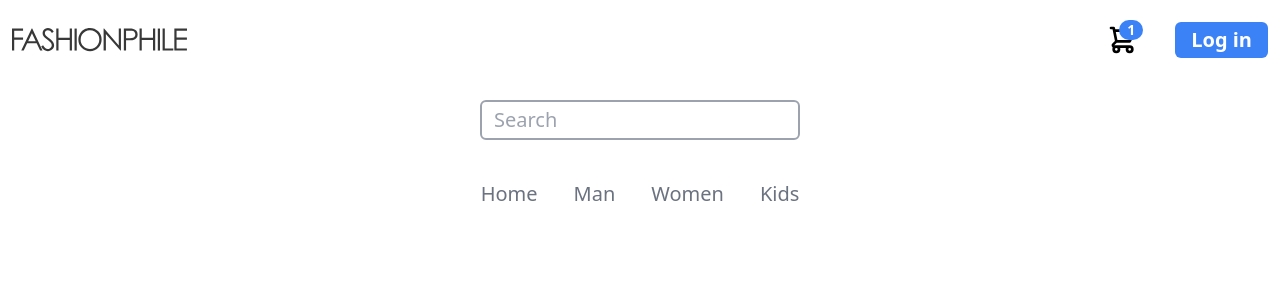
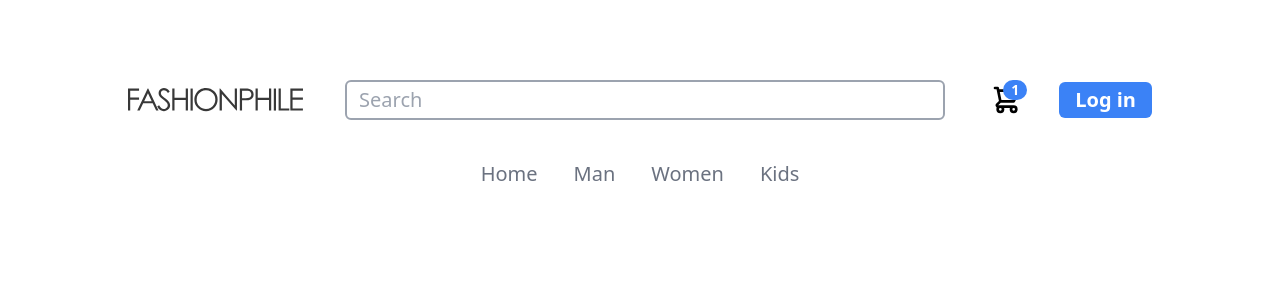
Before and after one commit to Shobhit-Mishra-02/ecom-on-nextjs, a Next.js app: page / in a window 1280 px wide. Shown: the top 300 px of the page. Built offline with nearby package versions, Linux system fonts and the light colour scheme.

Commit message:
added responsive design for the nav bar

```diff
--- a/components/Nav.jsx
+++ b/components/Nav.jsx
@@ -188,7 +188,7 @@ const Navigation = () => {
         </div>
       </div>
 
-      <div className="hidden sm:block">
+      <div className="hidden sm:block lg:mt-14 xl:mt-20">
         <ul className="flex justify-between align-middle items-center mt-5">
           <li className="cursor-pointer">
             <svg
@@ -255,6 +255,13 @@ const Navigation = () => {
               </defs>
             </svg>
           </li>
+          <li className="hidden lg:block">
+            <input
+              type="text"
+              placeholder="Search"
+              className="border-2 border-gray-400 rounded-md px-3 py-1 w-96 focus:outline-blue-500 xl:w-[600px]"
+            />
+          </li>
           <li className="flex space-x-8 justify-center items-center align-middle">
             <CartIcon />
             <button className="bg-blue-500 px-4 py-1 rounded-md font-semibold text-white hover:bg-blue-600">
@@ -267,16 +274,16 @@ const Navigation = () => {
           <input
             type="text"
             placeholder="Search"
-            className="border-2 border-gray-400 rounded-md px-3 py-1 mt-10 w-80"
+            className="border-2 border-gray-400 rounded-md px-3 py-1 mt-10 w-80 md:w-96 lg:hidden"
           />
         </div>
 
         <div className="pt-10">
-          <ul className="flex space-x-9 text-gray-500 justify-center align-middle items-center">
-            <li>Home</li>
-            <li>Man</li>
-            <li>Women</li>
-            <li>Kids</li>
+          <ul className="flex space-x-9 text-gray-500 justify-center align-middle items-center lg:space-x-15">
+            <li className="cursor-pointer hover:text-gray-600">Home</li>
+            <li className="cursor-pointer hover:text-gray-600">Man</li>
+            <li className="cursor-pointer hover:text-gray-600">Women</li>
+            <li className="cursor-pointer hover:text-gray-600">Kids</li>
           </ul>
         </div>
       </div>
--- a/pages/_app.js
+++ b/pages/_app.js
@@ -4,7 +4,7 @@ import Navigation from "../components/Nav";
 function MyApp({ Component, pageProps }) {
   return (
     <>
-      <div className="mx-[12px]">
+      <div className="mx-[12px] sm:mx-[64px] lg:mx-[128px]">
         <Navigation />
         <Component {...pageProps} />
       </div>
```
